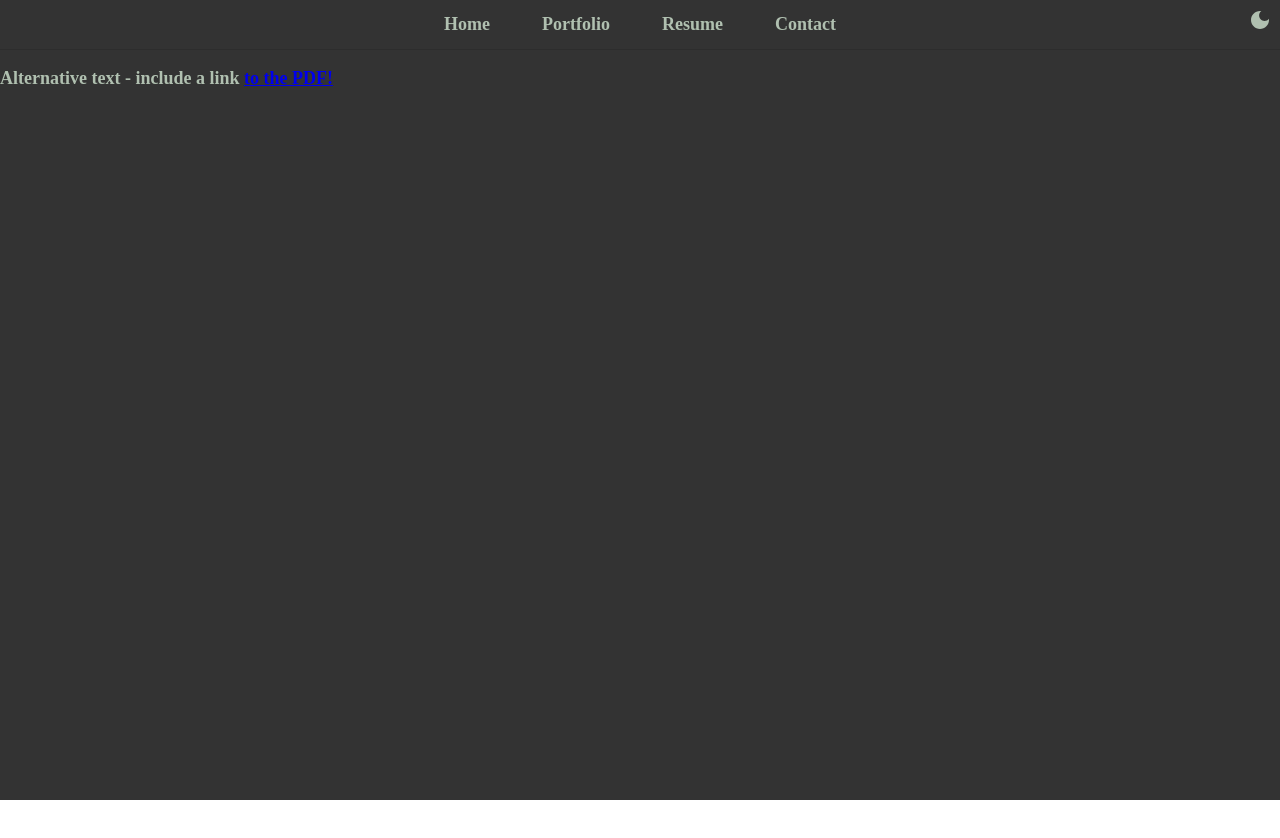
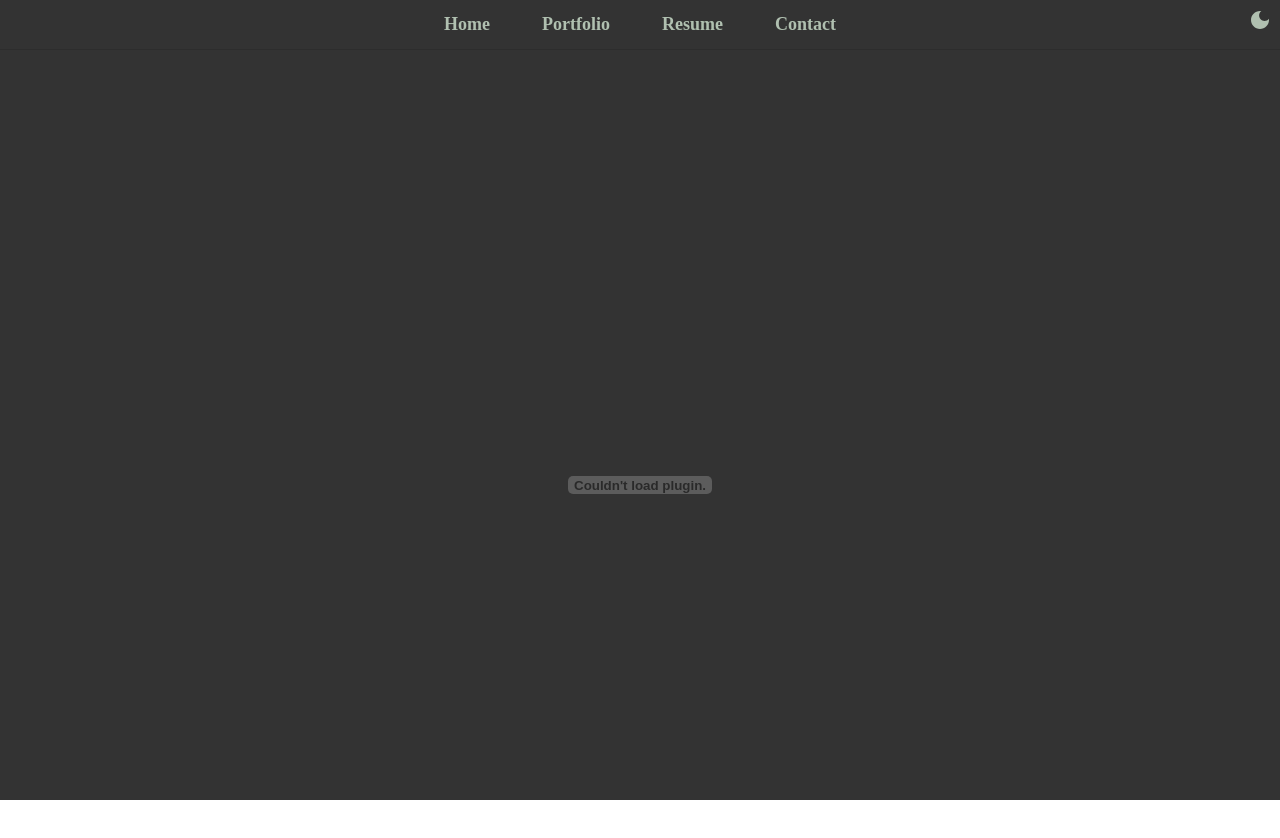
Before and after one commit to squisho/website, a React (Create React App) app: page /resume in a window 1280 px wide. Shown: the top 838 px of the page. Before the commit the page ends 800 px from the top, so only its background shows below. Built offline with nearby package versions, Linux system fonts and the light colour scheme.

Commit message:
fixed resume styling

```diff
--- a/src/App.js
+++ b/src/App.js
@@ -14,16 +14,13 @@ function App() {
   const [theme, setTheme] = useState("dark");
 
   const switchTheme = () => {
-    console.log("switching theme");
     const newTheme = theme === 'light' ? 'dark' : 'light';
     setTheme(newTheme);
   }
 
   return (
     <div className="App" data-theme={theme}>
-      <div>
                 <Navbar theme={theme} switchTheme={switchTheme} />
-      </div>
         <Routes>
           <Route path='/' exact element={<Home />} />
           <Route path='/portfolio' exact element={<Projects />} />
--- a/src/components/Navbar.js
+++ b/src/components/Navbar.js
@@ -6,8 +6,6 @@ import LightModeIcon from '@mui/icons-material/LightMode';
 import { Divider } from "@mui/material";
 
 const Navbar = (props) => {
-
-    console.log(props.theme)
 
     return (
         <div className='navBar'>
--- a/src/index.css
+++ b/src/index.css
@@ -6,6 +6,7 @@ body {
   font-family: 'Merriweather', serif;
   -webkit-font-smoothing: antialiased;
   -moz-osx-font-smoothing: grayscale;
+  min-height: 100vh;
 }
 
 code {
@@ -28,7 +29,3 @@ code {
   --accent: #17cfd3ff;
   --highlight: #555;
 }
-/*
-footer {
-  background-color: var(--background);
-} */
--- a/src/pages/Resume.js
+++ b/src/pages/Resume.js
@@ -1,10 +1,9 @@
 import React from 'react';
 const Resume = () => {
     return (
-        <div height="100%">
-            <object data="content/Christopher_Petrone_Resume.pdf" type="application/pdf" width="100%" height="800px">
-      <p>Alternative text - include a link <a href="content/Christopher_Petrone_Resume.pdf">to the PDF!</a></p>
-  </object>
+        <div style={{display:'flex', justifyContent:'center'}}>
+            <object data="content/Christopher_Petrone_Resume.pdf" type="application/pdf" height="870px" width="60%" scale={10}>
+            </object>
         </div>
     );
 }
```
